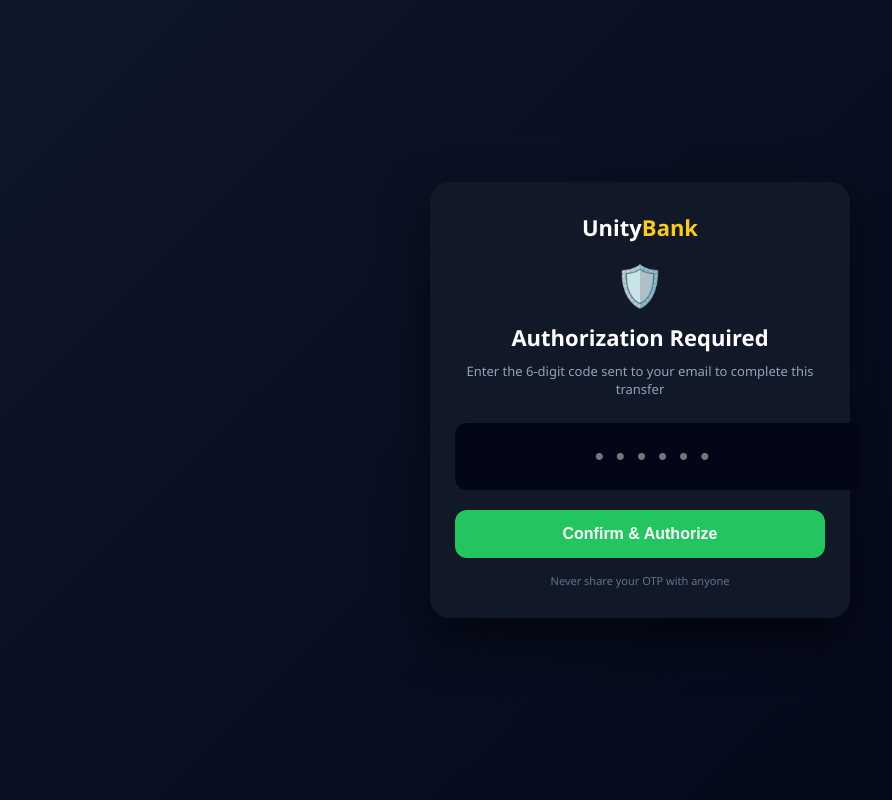
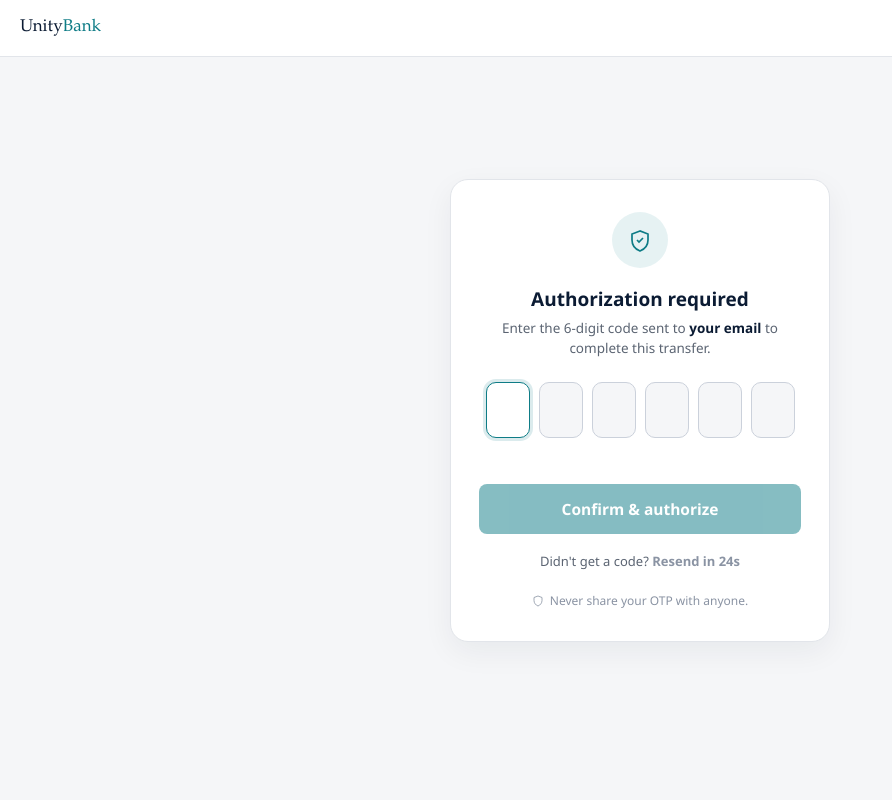
Before and after one commit to unitytech1/U.unitybank-app, a Flask app: page /verify in a window 1280 px wide. Shown: the whole page, without its empty margins (0-892 px from the left). Run offline with Flask 3, Linux system fonts and the light colour scheme; the visitor is signed in with stand-in values (Sample User, id 1).

Commit message:
Update verify.html

```diff
--- a/templates/verify.html
+++ b/templates/verify.html
@@ -2,171 +2,350 @@
 <html lang="en">
 <head>
 <meta charset="UTF-8">
-<meta name="viewport" content="width=device-width, initial-scale=1.0">
-<title>Verify Transfer</title>
+<meta name="viewport" content="width=device-width, initial-scale=1, maximum-scale=1">
+<title>Verify Transfer - UnityBank</title>
+<style>
 
-<style>
+*{
+    margin:0;
+    padding:0;
+    box-sizing:border-box;
+}
+
+:root{
+    --ink:#0B1B33;
+    --ink-deep:#061224;
+    --paper:#F5F6F8;
+    --card:#FFFFFF;
+    --accent:#0E7C86;
+    --accent-dark:#0A5F67;
+    --accent-soft:rgba(14,124,134,0.10);
+    --text-muted:#5B6472;
+    --text-soft:#8A93A3;
+    --line:#E2E5EA;
+    --error:#B3261E;
+    --error-bg:#FDECEA;
+
+    --font-display: "Iowan Old Style", "Palatino Linotype", Georgia, ui-serif, serif;
+    --font-body: "Segoe UI", ui-sans-serif, -apple-system, BlinkMacSystemFont, Helvetica, Arial, sans-serif;
+}
+
+html, body{
+    height:100%;
+}
+
 body{
     margin:0;
-    font-family:'Segoe UI', sans-serif;
-    background:linear-gradient(135deg,#0f172a,#020617);
+    font-family:var(--font-body);
+    background:var(--paper);
+    color:var(--ink);
+    min-height:100vh;
+    display:flex;
+    flex-direction:column;
+}
+
+/* TOPBAR */
+.topbar{
+    display:flex;
+    align-items:center;
+    gap:12px;
+    padding:18px 20px;
+    background:var(--card);
+    border-bottom:1px solid var(--line);
+}
+
+.wordmark{
+    font-family:var(--font-display);
+    font-size:17px;
+}
+
+.wordmark span{
+    color:var(--accent);
+}
+
+/* CENTER AREA */
+.wrap{
+    flex:1;
+    display:flex;
+    align-items:center;
+    justify-content:center;
+    padding:24px 20px 60px;
+}
+
+.card{
+    width:100%;
+    max-width:380px;
+    background:var(--card);
+    border:1px solid var(--line);
+    border-radius:18px;
+    padding:32px 28px;
+    text-align:center;
+    box-shadow:0 10px 30px rgba(11,27,51,0.06);
+}
+
+.icon-badge{
+    width:56px;
+    height:56px;
+    border-radius:50%;
+    background:var(--accent-soft);
+    display:flex;
+    align-items:center;
+    justify-content:center;
+    margin:0 auto 18px;
+}
+
+.title{
+    font-size:19px;
+    font-weight:600;
+    margin-bottom:6px;
+}
+
+.sub{
+    font-size:13.5px;
+    color:var(--text-muted);
+    margin-bottom:24px;
+    line-height:1.5;
+}
+
+.sub strong{
+    color:var(--ink);
+}
+
+/* FLASH / ERROR */
+.error-box{
+    background:var(--error-bg);
+    color:var(--error);
+    padding:11px 14px;
+    border-radius:8px;
+    margin-bottom:18px;
+    font-size:13px;
+    text-align:left;
+    border:1px solid rgba(179,38,30,0.18);
+}
+
+/* OTP BOXES */
+.otp-row{
     display:flex;
     justify-content:center;
-    align-items:center;
-    height:100vh;
-    color:white;
-}
-
-/* CONTAINER */
-.container{
-    width:100%;
-    max-width:420px;
-    padding:20px;
-}
-
-/* CARD */
-.card{
-    background:#111827;
-    padding:30px 25px;
-    border-radius:20px;
-    text-align:center;
-    box-shadow:0 20px 50px rgba(0,0,0,0.6);
-}
-
-/* LOGO */
-.logo{
-    font-size:22px;
-    font-weight:bold;
-    margin-bottom:15px;
-}
-.logo span{
-    color:#facc15;
-}
-
-/* ICON */
-.icon{
-    font-size:40px;
+    gap:9px;
     margin-bottom:10px;
 }
 
-/* TITLE */
-.title{
+.otp-box{
+    width:44px;
+    height:56px;
+    border-radius:10px;
+    border:1.5px solid #CBD1DB;
+    background:var(--paper);
+    color:var(--ink);
     font-size:22px;
-    font-weight:bold;
+    font-weight:600;
+    text-align:center;
+    outline:none;
+    transition:border-color 0.15s, box-shadow 0.15s, background 0.15s;
 }
 
-/* SUBTEXT */
-.sub{
-    font-size:13px;
-    color:#94a3b8;
-    margin:10px 0 25px;
+.otp-box:focus{
+    border-color:var(--accent);
+    background:var(--card);
+    box-shadow:0 0 0 3px rgba(14,124,134,0.15);
 }
 
-/* OTP INPUT */
-.otp-input{
-    width:100%;
-    padding:18px;
-    font-size:26px;
-    letter-spacing:12px;
-    text-align:center;
-    border-radius:12px;
-    border:none;
-    background:#020617;
-    color:white;
-    margin-bottom:20px;
+.otp-box.filled{
+    border-color:var(--accent);
+    background:var(--card);
 }
 
-/* INPUT FOCUS */
-.otp-input:focus{
-    outline:none;
-    box-shadow:0 0 0 2px #22c55e;
+.otp-error{
+    color:var(--error);
+    font-size:12.5px;
+    min-height:18px;
+    margin-bottom:10px;
 }
 
 /* BUTTON */
 .btn{
     width:100%;
-    padding:15px;
+    padding:14px;
     border:none;
-    border-radius:12px;
-    background:#22c55e;
+    border-radius:8px;
+    background:var(--accent);
     color:white;
-    font-weight:bold;
-    font-size:16px;
+    font-weight:600;
     cursor:pointer;
-    transition:0.2s;
+    font-size:15.5px;
+    font-family:var(--font-body);
+    transition:background 0.15s;
+    margin-top:8px;
 }
 
 .btn:hover{
-    background:#16a34a;
+    background:var(--accent-dark);
 }
 
-/* ERROR */
-.error-box{
-    background:#7f1d1d;
-    color:#fecaca;
-    padding:10px;
-    border-radius:8px;
-    margin-bottom:15px;
-    font-size:13px;
+.btn:disabled{
+    opacity:0.5;
+    cursor:not-allowed;
 }
 
-/* FOOTER */
+/* RESEND / TIMER */
+.resend{
+    margin-top:18px;
+    font-size:13px;
+    color:var(--text-muted);
+}
+
+.resend a{
+    color:var(--accent-dark);
+    font-weight:600;
+    text-decoration:none;
+}
+
+.resend a:hover{
+    text-decoration:underline;
+}
+
+.resend.disabled a{
+    color:var(--text-soft);
+    pointer-events:none;
+    text-decoration:none;
+}
+
 .footer{
-    margin-top:15px;
-    font-size:11px;
-    color:#64748b;
+    display:flex;
+    align-items:center;
+    justify-content:center;
+    gap:6px;
+    margin-top:22px;
+    font-size:12px;
+    color:var(--text-soft);
 }
+
 </style>
 </head>
-
 <body>
 
-<div class="container">
+<div class="topbar">
+    <div class="wordmark">Unity<span>Bank</span></div>
+</div>
+
+<div class="wrap">
     <div class="card">
 
-        <div class="logo">Unity<span>Bank</span></div>
-
-        <div class="icon">🛡️</div>
-
-        <div class="title">Authorization Required</div>
-        <div class="sub">
-            Enter the 6-digit code sent to your email to complete this transfer
+        <div class="icon-badge">
+            <svg width="24" height="24" viewBox="0 0 24 24" fill="none"><path d="M12 3L4 6v6c0 5 3.4 9.2 8 11 4.6-1.8 8-6 8-11V6l-8-3z" stroke="#0E7C86" stroke-width="1.7" fill="none"/><path d="M9 12l2 2 4-4" stroke="#0E7C86" stroke-width="1.7"/></svg>
         </div>
 
-        <!-- FLASH MESSAGE -->
+        <div class="title">Authorization required</div>
+        <div class="sub">Enter the 6-digit code sent to <strong>{{ user.email if user and user.email else 'your email' }}</strong> to complete this transfer.</div>
+
         {% with messages = get_flashed_messages() %}
           {% if messages %}
-            <div class="error-box">
-                {{ messages[0] }}
-            </div>
+            <div class="error-box" role="alert">{{ messages[0] }}</div>
           {% endif %}
         {% endwith %}
 
-        <form method="POST" action="{{ url_for('verify_transfer') }}">
+        <form method="POST" action="{{ url_for('verify_transfer') }}" id="otp-form" novalidate>
 
-            <input
-                type="text"
-                name="otp"
-                class="otp-input"
-                placeholder="••••••"
-                maxlength="6"
-                pattern="\d{6}"
-                required
-                autocomplete="off"
-            >
+            <div class="otp-row" id="otp-row">
+                <input type="text" inputmode="numeric" maxlength="1" class="otp-box" data-index="0" autocomplete="off">
+                <input type="text" inputmode="numeric" maxlength="1" class="otp-box" data-index="1" autocomplete="off">
+                <input type="text" inputmode="numeric" maxlength="1" class="otp-box" data-index="2" autocomplete="off">
+                <input type="text" inputmode="numeric" maxlength="1" class="otp-box" data-index="3" autocomplete="off">
+                <input type="text" inputmode="numeric" maxlength="1" class="otp-box" data-index="4" autocomplete="off">
+                <input type="text" inputmode="numeric" maxlength="1" class="otp-box" data-index="5" autocomplete="off">
+            </div>
 
-            <button type="submit" class="btn">
-                Confirm & Authorize
-            </button>
+            <div class="otp-error" id="otp-error" role="alert"></div>
+
+            <input type="hidden" name="otp" id="otp-hidden">
+
+            <button type="submit" class="btn" id="submit-btn" disabled>Confirm &amp; authorize</button>
 
         </form>
 
+        <div class="resend" id="resend-row">
+            Didn't get a code? <a href="#" id="resend-link">Resend in <span id="countdown">30</span>s</a>
+        </div>
+
         <div class="footer">
-            Never share your OTP with anyone
+            <svg width="12" height="12" viewBox="0 0 24 24" fill="none"><path d="M12 2L4 5v6c0 5 3.4 9.2 8 11 4.6-1.8 8-6 8-11V5l-8-3z" stroke="#8A93A3" stroke-width="1.6" fill="none"/></svg>
+            Never share your OTP with anyone.
         </div>
 
     </div>
 </div>
 
+<script>
+(function(){
+    var boxes = Array.prototype.slice.call(document.querySelectorAll('.otp-box'));
+    var hidden = document.getElementById('otp-hidden');
+    var submitBtn = document.getElementById('submit-btn');
+    var errorEl = document.getElementById('otp-error');
+    var form = document.getElementById('otp-form');
+
+    function updateState(){
+        var value = boxes.map(function(b){ return b.value; }).join('');
+        hidden.value = value;
+        submitBtn.disabled = value.length !== 6;
+        boxes.forEach(function(b){ b.classList.toggle('filled', b.value.length > 0); });
+    }
+
+    boxes.forEach(function(box, i){
+        box.addEventListener('input', function(){
+            box.value = box.value.replace(/[^0-9]/g, '').slice(0, 1);
+            if (box.value && i < boxes.length - 1) {
+                boxes[i + 1].focus();
+            }
+            updateState();
+        });
+
+        box.addEventListener('keydown', function(e){
+            if (e.key === 'Backspace' && !box.value && i > 0) {
+                boxes[i - 1].focus();
+            }
+        });
+
+        box.addEventListener('paste', function(e){
+            e.preventDefault();
+            var digits = (e.clipboardData.getData('text') || '').replace(/[^0-9]/g, '').slice(0, 6).split('');
+            digits.forEach(function(d, idx){
+                if (boxes[idx]) boxes[idx].value = d;
+            });
+            updateState();
+            var next = boxes[Math.min(digits.length, boxes.length - 1)];
+            if (next) next.focus();
+        });
+    });
+
+    form.addEventListener('submit', function(e){
+        if (hidden.value.length !== 6) {
+            e.preventDefault();
+            errorEl.textContent = 'Enter all 6 digits of your code.';
+        }
+    });
+
+    if (boxes[0]) boxes[0].focus();
+
+    /* Resend countdown */
+    var countdownEl = document.getElementById('countdown');
+    var resendLink = document.getElementById('resend-link');
+    var resendRow = document.getElementById('resend-row');
+    var seconds = 30;
+
+    var timer = setInterval(function(){
+        seconds--;
+        if (seconds <= 0) {
+            clearInterval(timer);
+            resendRow.classList.remove('disabled');
+            resendLink.textContent = 'Resend code';
+        } else {
+            countdownEl.textContent = seconds;
+        }
+    }, 1000);
+    resendRow.classList.add('disabled');
+})();
+</script>
+
 </body>
 </html>
```
